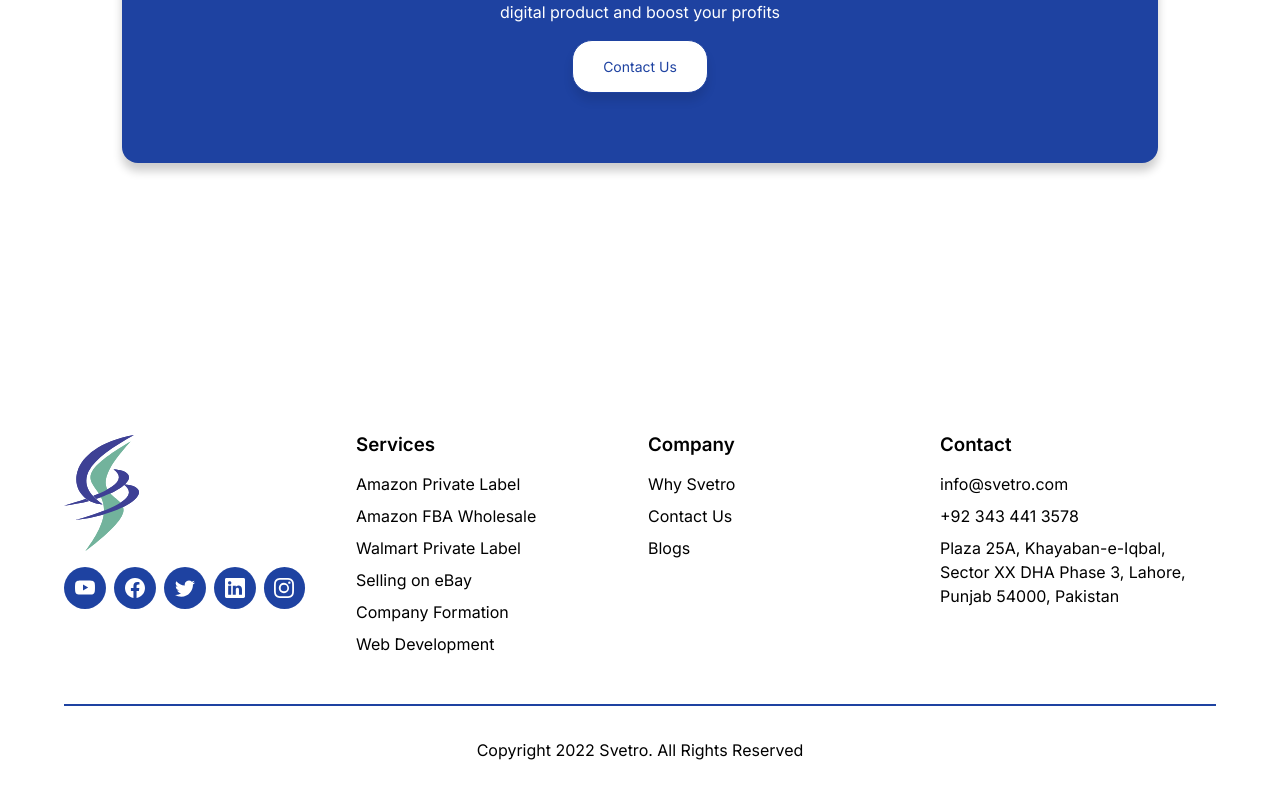
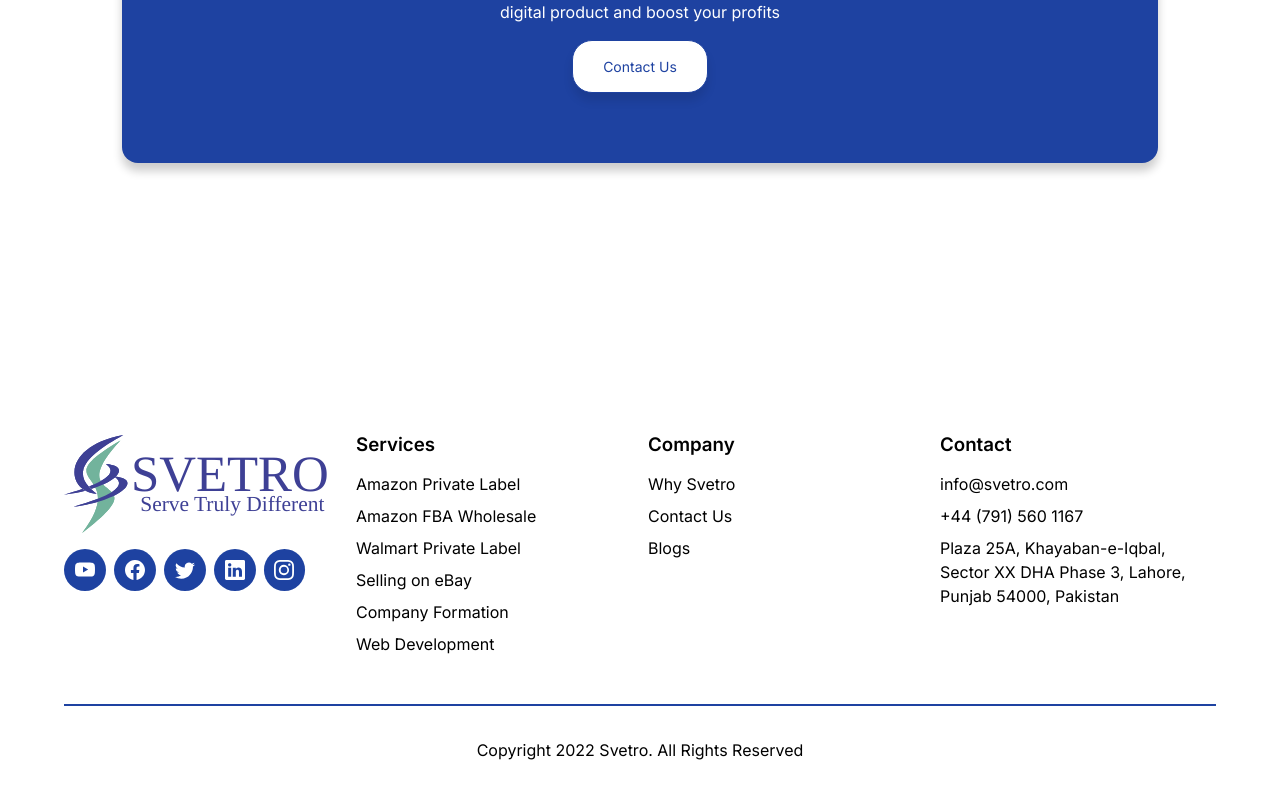
Before and after one commit to hariscs/svetro-app, a React (Create React App) app: page /fba in a window 1280 px wide. Shown: the part 4103-4897 px from the top of the page. Built offline with nearby package versions, Linux system fonts and the light colour scheme.

Commit message:
change footer logo

```diff
--- a/src/components/Footer/Footer.jsx
+++ b/src/components/Footer/Footer.jsx
@@ -16,7 +16,11 @@ const Footer = () => {
 			<div className='container'>
 				<div className={styles.footer__grid}>
 					<div className={styles.col__icons}>
-						<img src={images.logofooter} alt='logo' />
+						<img
+							src={images.footerlogo}
+							alt='logo'
+							className={styles.footerLogo}
+						/>
 						<div className={styles.iconFlex}>
 							<IconContext.Provider
 								value={{ color: 'white', className: 'icon' }}
@@ -94,7 +98,7 @@ const Footer = () => {
 						<h3 className={styles.col__title}>Contact</h3>
 						<div className={styles.flex}>
 							<a href='mailto:info@svetro.com'>info@svetro.com</a>
-							<a href='callto:00923434413578'>+92 343 441 3578</a>
+							<a href='callto:+447915601167'>+44 (791) 560 1167</a>
 							<div className={styles.address}>
 								Plaza 25A, Khayaban-e-Iqbal, Sector XX DHA Phase 3, Lahore,
 								Punjab 54000, Pakistan
--- a/src/components/Footer/Footer.module.css
+++ b/src/components/Footer/Footer.module.css
@@ -56,9 +56,6 @@
 	background: var(--clr-primary);
 }
 
-/* @media (min-width: 50em) {
-} */
-
 @media (min-width: 80em) {
 	.footer__grid {
 		grid-template-columns: repeat(4, 1fr);
--- a/src/constants/images.js
+++ b/src/constants/images.js
@@ -56,8 +56,10 @@ import amazonman from '../assets/amazonman.jpg';
 import ebayman from '../assets/ebayman.jpeg';
 import llc from '../assets/llc.jpg';
 import ltd from '../assets/ltd.jpg';
+import footerlogo from '../assets/logofooter.svg';
 
 const images = {
+	footerlogo,
 	llc,
 	ltd,
 	walman,
--- a/src/container/Form/Form.jsx
+++ b/src/container/Form/Form.jsx
@@ -126,14 +126,10 @@ const Form = () => {
 								placeholder='+92 311 123 4567'
 							/>
 
-							<label htmlFor='email'>Schedule a date</label>
-							<input
-								type='date'
-								name='date'
-								id='date'
-								required
-								// placeholder='example@email.com'
-							/>
+							<label htmlFor='date'>Schedule a Date</label>
+							<input type='date' name='date' id='date' required />
+							<label htmlFor='time'>Schedule a Time, PK (GMT+5)</label>
+							<input type='time' name='time' id='time' required />
 							<label htmlFor='message'>Message</label>
 							<textarea
 								name='message'
--- a/src/container/Stats/Stats.jsx
+++ b/src/container/Stats/Stats.jsx
@@ -23,12 +23,12 @@ const Stats = () => {
 					</div>
 					<div className={styles.stats__cards}>
 						<div className={styles.stats__card}>
-							<h3 className={styles.stats__cardTitle}>400+</h3>
+							<h3 className={styles.stats__cardTitle}>50+</h3>
 							<p className={styles.stats__cardInfo}>Satisfied Clients</p>
 						</div>
 						<div className={styles.stats__card}>
-							<h3 className={styles.stats__cardTitle}>1.8+</h3>
-							<p className={styles.stats__cardInfo}>Years Working</p>
+							<h3 className={styles.stats__cardTitle}>2+</h3>
+							<p className={styles.stats__cardInfo}>Years Experience</p>
 						</div>
 					</div>
 				</motion.div>
```
Also changed, not shown: src/assets/logofooter.svg (added).
